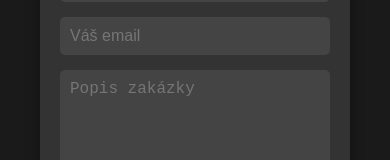
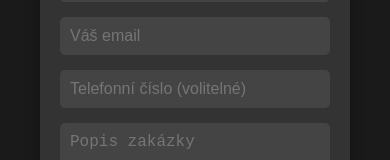
Before and after one commit to GrtlinG0/adam-web, a React (Vite) app in the folder adam-dodavky/fe/: page / in a window 390 px wide. Shown: the part 986-1146 px from the top of the page. Built offline with nearby package versions, Linux system fonts and the light colour scheme; no server answers.

Commit message:
Added phone to the FE and handle bug when I enter not valid data

```diff
--- a/adam-dodavky/fe/src/App.css
+++ b/adam-dodavky/fe/src/App.css
@@ -293,3 +293,23 @@ section#zakazky h2 {
 .jobs-form select:focus {
   outline: 2px solid #00b4d8;
 }
+
+.jobs-form input[type="tel"] {
+  padding: 10px;
+  border: none;
+  border-radius: 5px;
+  background-color: #444;
+  color: #fff;
+  font-size: 16px;
+}
+
+.jobs-form input[type="tel"]:focus {
+  outline: 2px solid #00b4d8;
+}
+
+.error-message {
+  color: #ff4444;
+  font-size: 16px;
+  text-align: center;
+  margin-bottom: 10px;
+}
--- a/adam-dodavky/fe/src/App.jsx
+++ b/adam-dodavky/fe/src/App.jsx
@@ -7,8 +7,9 @@ function App() {
   const [timeline, setTimeline] = useState([]);
   const [isScrolled, setIsScrolled] = useState(false);
   const [showScrollTop, setShowScrollTop] = useState(false);
-  const [formData, setFormData] = useState({ name: '', email: '', description: '', category: 'Přeprava', categoryOther: '', deadline: '' });
+  const [formData, setFormData] = useState({ name: '', email: '', description: '', category: 'Přeprava', categoryOther: '', phone: '', deadline: '' });
   const [submitted, setSubmitted] = useState(false);
+  const [error, setError] = useState(''); // Nový stav pro chyby
 
   useEffect(() => {
     axios.get('http://localhost:3000/api/timeline')
@@ -36,6 +37,7 @@ function App() {
 
   const handleInputChange = (e) => {
     setFormData({ ...formData, [e.target.name]: e.target.value });
+    setError('');
   };
 
   const handleSubmit = (e) => {
@@ -43,10 +45,13 @@ function App() {
     axios.post('http://localhost:3000/api/jobs', formData)
       .then(() => {
         setSubmitted(true);
-        setFormData({ name: '', email: '', description: '', deadline: '' });
-        setTimeout(() => setSubmitted(false), 3000); // Potvrzení zmizí po 3s
+        setFormData({ name: '', email: '', description: '', category: 'Přeprava', categoryOther: '', phone: '', deadline: '' });
+        setTimeout(() => setSubmitted(false), 3000);
       })
-      .catch(error => console.error('Chyba při odeslání:', error));
+      .catch(error => {
+        setError('Chyba při odeslání: ' + (error.response?.data?.message || 'Něco se pokazilo. Zkontrolujte údaje a zkuste znovu.'));
+        console.error('Chyba při odeslání:', error);
+      });
   };
 
   return (
@@ -78,6 +83,7 @@ function App() {
             <p className="success-message">Děkujeme, ozveme se vám!</p>
           ) : (
             <form onSubmit={handleSubmit}>
+              {error && <p className="error-message">{error}</p>}
               <input
                 type="text"
                 name="name"
@@ -93,6 +99,13 @@ function App() {
                 onChange={handleInputChange}
                 placeholder="Váš email"
                 required
+              />
+              <input
+                type="tel"
+                name="phone"
+                value={formData.phone}
+                onChange={handleInputChange}
+                placeholder="Telefonní číslo (volitelné)"
               />
               <textarea
                 name="description"
@@ -117,7 +130,7 @@ function App() {
                   name="categoryOther"
                   value={formData.categoryOther}
                   onChange={handleInputChange}
-                  placeholder="Specifikujte kategorii"
+                  placeholder="Specifikasi kategorii"
                 />
               )}
               <input
```
